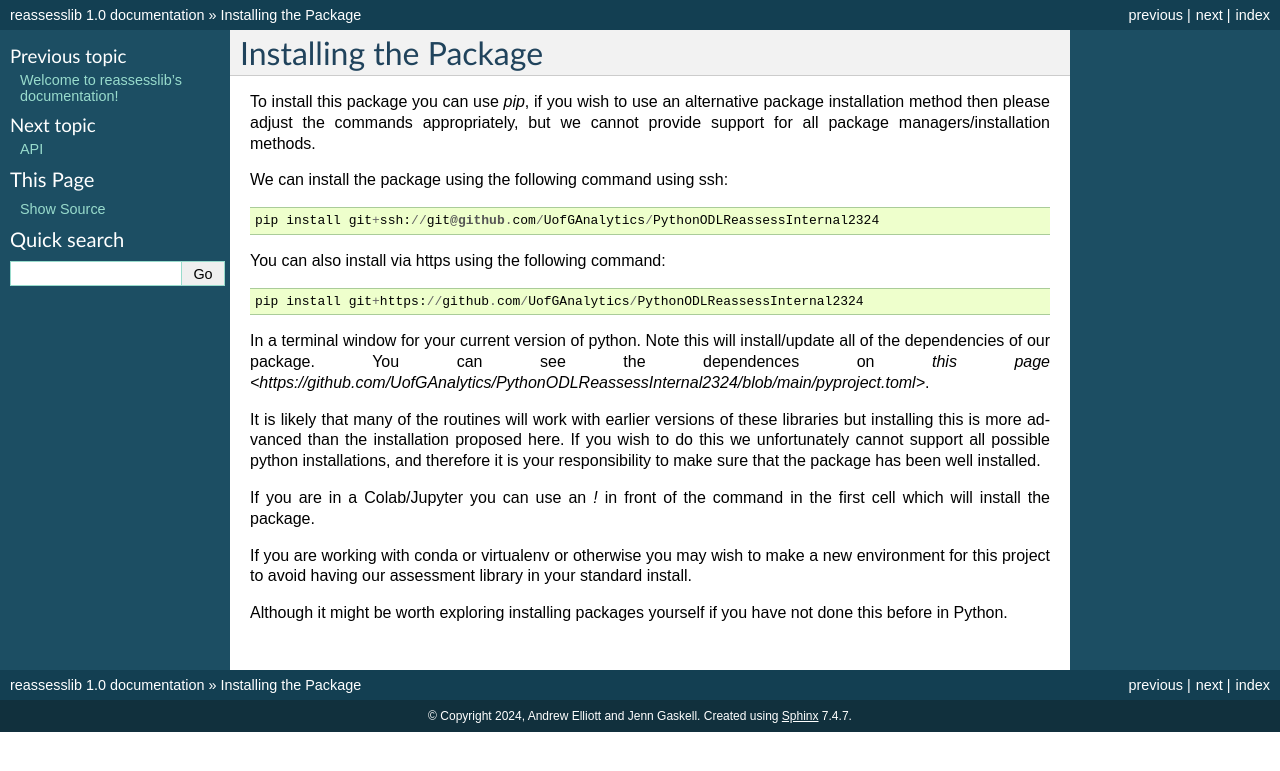
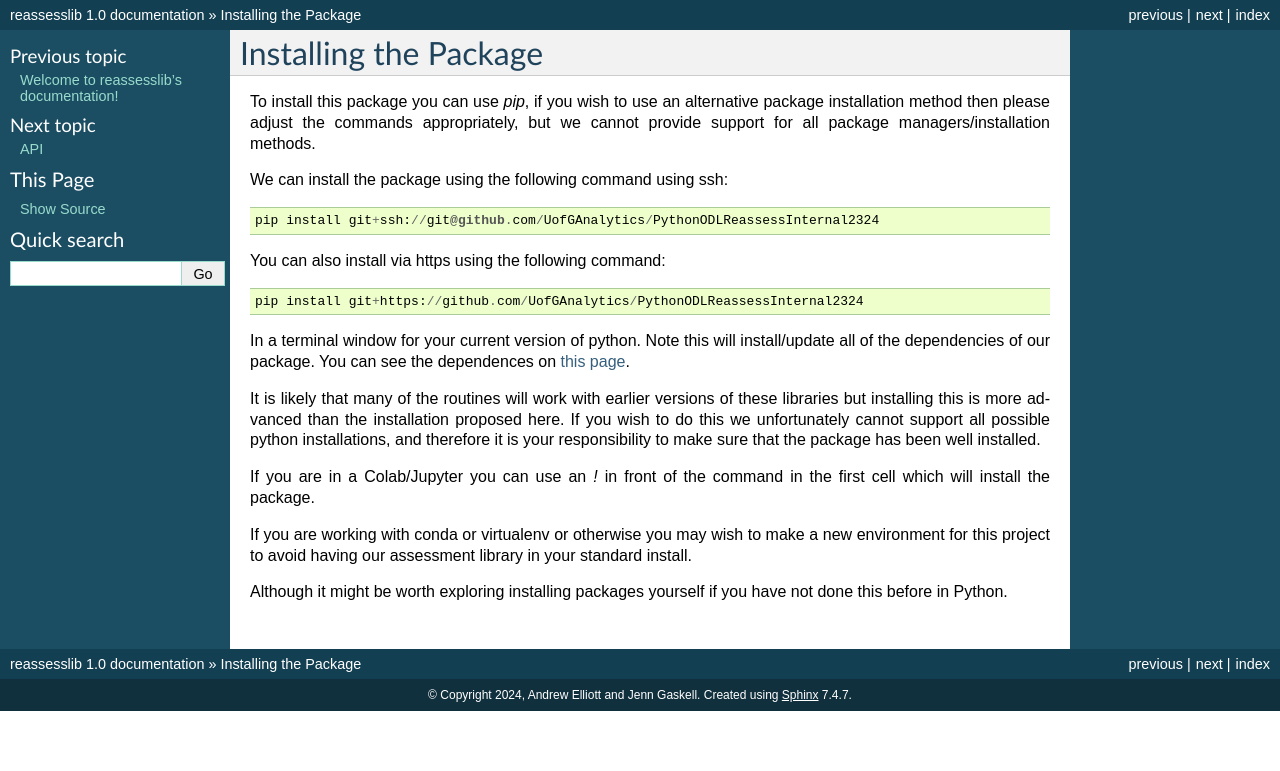
Before and after one commit to UofGAnalytics/PythonODLReassessInternal2324, a Sphinx documentation site: the page built from docs/Installation.rst, in a window 1280 px wide. Shown: the top 771 px of the page. Built offline with Sphinx 7.4.7, drawn with Linux system fonts in a browser that asks for light colours; some of the changed lines change nothing that is shown.

Commit message:
Update Installation.rst

```diff
--- a/docs/Installation.rst
+++ b/docs/Installation.rst
@@ -17,8 +17,9 @@ You can also install via https using the following command::
 
 In a terminal window for your current version of python. Note this will
 install/update all of the dependencies of our package. You can see the
-dependences on `this page <https://github.com/UofGAnalytics/PythonODLReassessInternal2324/blob/main/pyproject.toml>`.
+dependences on `this page`_.
 
+.. _this page: https://github.com/UofGAnalytics/PythonODLReassessInternal2324/blob/main/pyproject.toml
 
 It is likely that many of the routines will work with earlier versions of these
 libraries but installing this is more advanced than the installation proposed here.
```
